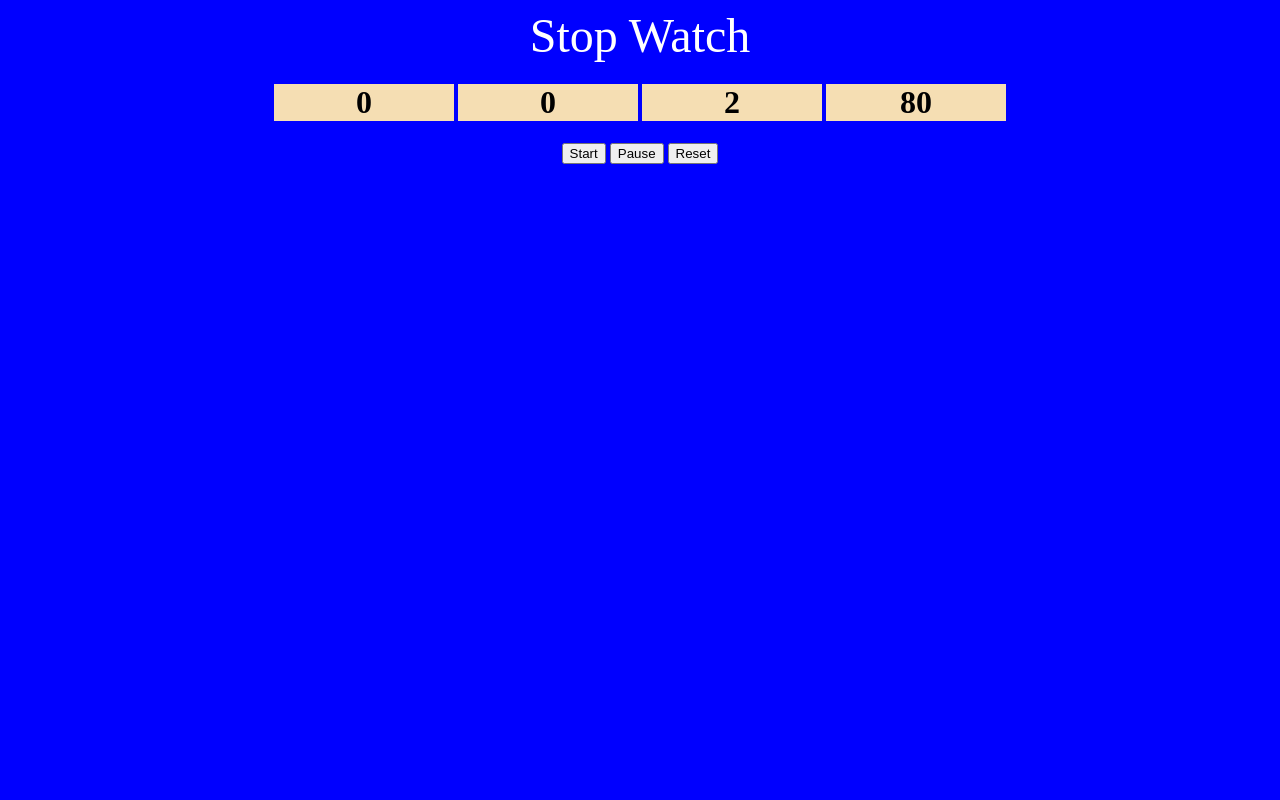
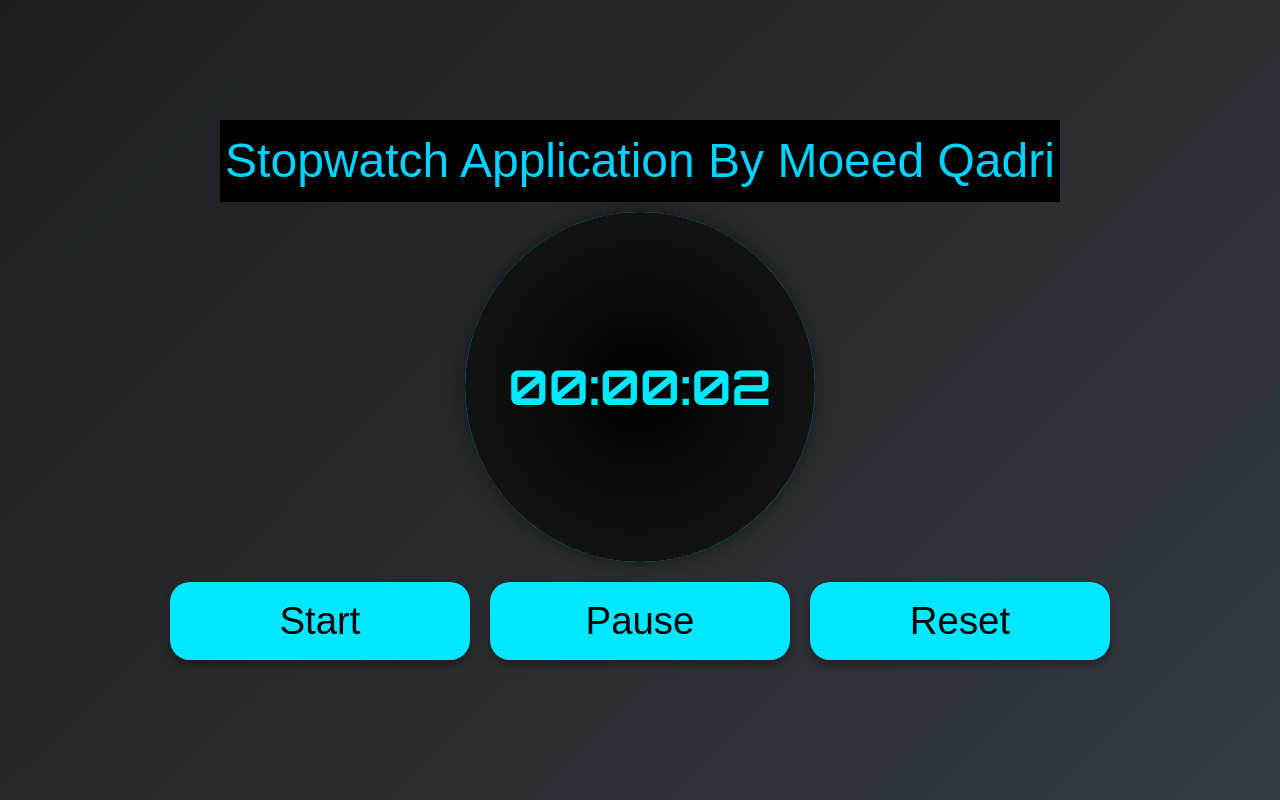
Before and after one commit to Muhammad-Moeed/Stop-Watch-Web-Application, a plain HTML site: page index.html in a window 1280 px wide. Both pictures are taken after a click on the button "Start". Drawn offline with nearby package versions, Linux system fonts and the light colour scheme.

Commit message:
Changing Style

```diff
--- a/index.html
+++ b/index.html
@@ -3,24 +3,26 @@
 <head>
     <meta charset="UTF-8">
     <meta name="viewport" content="width=device-width, initial-scale=1.0">
-    <title>
-        stop watch
-    </title>
+    <title>Stylish Stopwatch</title>
+    <script src="https://cdn.tailwindcss.com"></script>
     <link rel="stylesheet" href="stop.css">
 </head>
 <body>
-    <div class="head">Stop Watch</div>
-   <div>
-    <h1 id="hour">0</h1>
-    <h1 id="min">0</h1>
-    <h1 id="sec">0</h1>
-    <h1 id="msec">0</h1>
-   </div>
-   <div>
-    <button onclick="start()" >Start</button>
-    <button onclick="pause()" >Pause</button>
-    <button onclick="reset()" >Reset</button>
-   </div>
+    <h1 class="head" style="background-color: black; padding: 5px; color:  #00d3ff;">Stopwatch Application By Moeed Qadri</h1>
+    <div class="relative">
+        <div class="outer-ring"></div>
+        <div class="stopwatch">
+            <div class="time">00:00:00</div>
+        </div>
+    </div>
+    <div class="button-container">
+        <button onclick="startStopwatch()">Start</button>
+        <button onclick="pauseStopwatch()">Pause</button>
+        <button onclick="resetStopwatch()">Reset</button>
+    </div>
+
+
+
+<script src="stop.js"></script>
 </body>
-<script src="stop.js"></script>
 </html>
--- a/stop.css
+++ b/stop.css
@@ -1,14 +1,150 @@
-body{
-    background-color: blue;
+@import url('https://fonts.googleapis.com/css2?family=Orbitron:wght@700&display=swap');
+
+body {
+    background: linear-gradient(135deg, #1d1d1d, #343a40);
+    font-family: 'Arial', sans-serif;
+    display: flex;
+    flex-direction: column;
+    align-items: center;
+    justify-content: center;
+    height: 100vh;
+    margin: 0;
+    color: #f8f9fa;
+    padding: 0 20px;
+    box-sizing: border-box;
+}
+
+.stopwatch {
+    width: 70vw;
+    max-width: 350px;
+    height: 70vw;
+    max-height: 350px;
+    background: radial-gradient(circle at center, #000000, #1a1a1a);
+    border-radius: 50%;
+    position: relative;
+    display: flex;
+    align-items: center;
+    justify-content: center;
+    box-shadow: 0 0 20px rgba(0, 0, 0, 0.5);
+    padding: 20px;
+    box-sizing: border-box;
+    overflow: hidden;
+}
+
+.time {
+    font-family: 'Orbitron', sans-serif;
+    font-size: 6vw;
+    max-font-size: 2.5rem;
+    color: #00eaff;
     text-align: center;
+    padding: 15px;
+    margin: 0;
 }
-h1{
-    display: inline-block;
-    width: 180px;
-    background-color: wheat;
+
+.outer-ring {
+    position: absolute;
+    top: 0;
+    left: 0;
+    width: 100%;
+    height: 100%;
+    border: 8px solid #00eaff;
+    border-radius: 50%;
+    box-sizing: border-box;
 }
-.head{
+
+.head {
     text-align: center;
-    color: white;
-    font-size: 3em;
+    font-size: 6vw;
+    max-font-size: 2.5em;
+    margin-bottom: 10px;
+    text-shadow: 2px 2px 10px rgba(0, 0, 0, 0.8);
+    animation: fadeIn 1s;
 }
+
+.button-container {
+    display: flex;
+    flex-direction: column;
+    align-items: center;
+    width: 100%;
+    padding: 10px 0;
+}
+
+.button-container button {
+    background-color: #00e8ff;
+    color: black;
+    border: none;
+    border-radius: 20px;
+    padding: 10px 20px;
+    font-size: 4vw;
+    max-font-size: 1.5em;
+    margin: 10px;
+    cursor: pointer;
+    transition: background-color 0.3s, transform 0.2s, box-shadow 0.2s;
+    box-shadow: 0 4px 10px rgba(0, 0, 0, 0.4);
+    width: 90%;
+    max-width: 300px;
+}
+
+.button-container button:hover {
+    background-color: #00d3ff;
+    transform: translateY(-3px);
+    box-shadow: 0 6px 15px rgba(0, 0, 0, 0.6);
+}
+
+.button-container button:active {
+    transform: scale(0.95);
+}
+
+@keyframes fadeIn {
+    from {
+        opacity: 0;
+        transform: translateY(-20px);
+    }
+    to {
+        opacity: 1;
+        transform: translateY(0);
+    }
+}
+
+@media (min-width: 600px) {
+    .stopwatch {
+        width: 60vw;
+        height: 60vw;
+    }
+
+    .time {
+        font-size: 5vw;
+    }
+
+    .head {
+        font-size: 5vw;
+    }
+
+    .button-container {
+        flex-direction: row;
+        flex-wrap: wrap;
+        justify-content: center;
+    }
+
+    .button-container button {
+        font-size: 3vw;
+        padding: 10px 20px;
+        margin: 10px;
+    }
+}
+
+@media (min-width: 1024px) {
+    .stopwatch {
+        width: 350px;
+        height: 350px;
+    }
+
+    .time {
+        font-size: 3rem;
+        padding: 20px;
+    }
+
+    .head {
+        font-size: 3em;
+    }
+}
--- a/stop.js
+++ b/stop.js
@@ -1,52 +1,34 @@
-var interval;
-var hour = 0;
-var min = 0;
-var sec = 0;
-var msec = 0;
+let timer;
+let seconds = 0;
+let isPaused = false;
 
-var hourHead = document.getElementById("hour");
-var minHead = document.getElementById("min");
-var secHead = document.getElementById("sec");
-var msecHead = document.getElementById("msec");
-
-function startTimer() {
-    msec++;
-    msecHead.innerHTML = msec;
-    if (msec >= 100) {
-        sec++;
-        secHead.innerHTML = sec;
-        msec = 0;
-    }
-    else if (sec >= 60) {
-        min++;
-        minHead.innerHTML = min;
-        sec = 0;
-    }
-    else if (min >= 60) {
-        hour++;
-        hourHead.innerHTML = hour;
-        min = 0;
-    }
-
+function updateDisplay() {
+    const timeDisplay = document.querySelector('.time');
+    const hours = Math.floor(seconds / 3600);
+    const minutes = Math.floor((seconds % 3600) / 60);
+    const secs = seconds % 60;
+    timeDisplay.textContent = `${String(hours).padStart(2, '0')}:${String(minutes).padStart(2, '0')}:${String(secs).padStart(2, '0')}`;
 }
 
-// setInterval(startTimer, 10)
+function startStopwatch() {
+    if (!timer) {
+        timer = setInterval(() => {
+            if (!isPaused) {
+                seconds++;
+                updateDisplay();
+            }
+        }, 1000);
+    }
+}
 
-function start() {
-    interval = setInterval(startTimer, 10)
+function pauseStopwatch() {
+    isPaused = true;
 }
-function pause() {
-    clearInterval(interval);
+
+function resetStopwatch() {
+    clearInterval(timer);
+    timer = null;
+    seconds = 0;
+    isPaused = false;
+    updateDisplay();
 }
-function reset() {
-
-     hour = 0;
-     min = 0;
-     sec = 0;
-     msec = 0;
-
-     hourHead.innerHTML =hour;
-     minHead.innerHTML =min;
-     secHead.innerHTML =sec;
-     msecHead.innerHTML =msec;
-}
```
